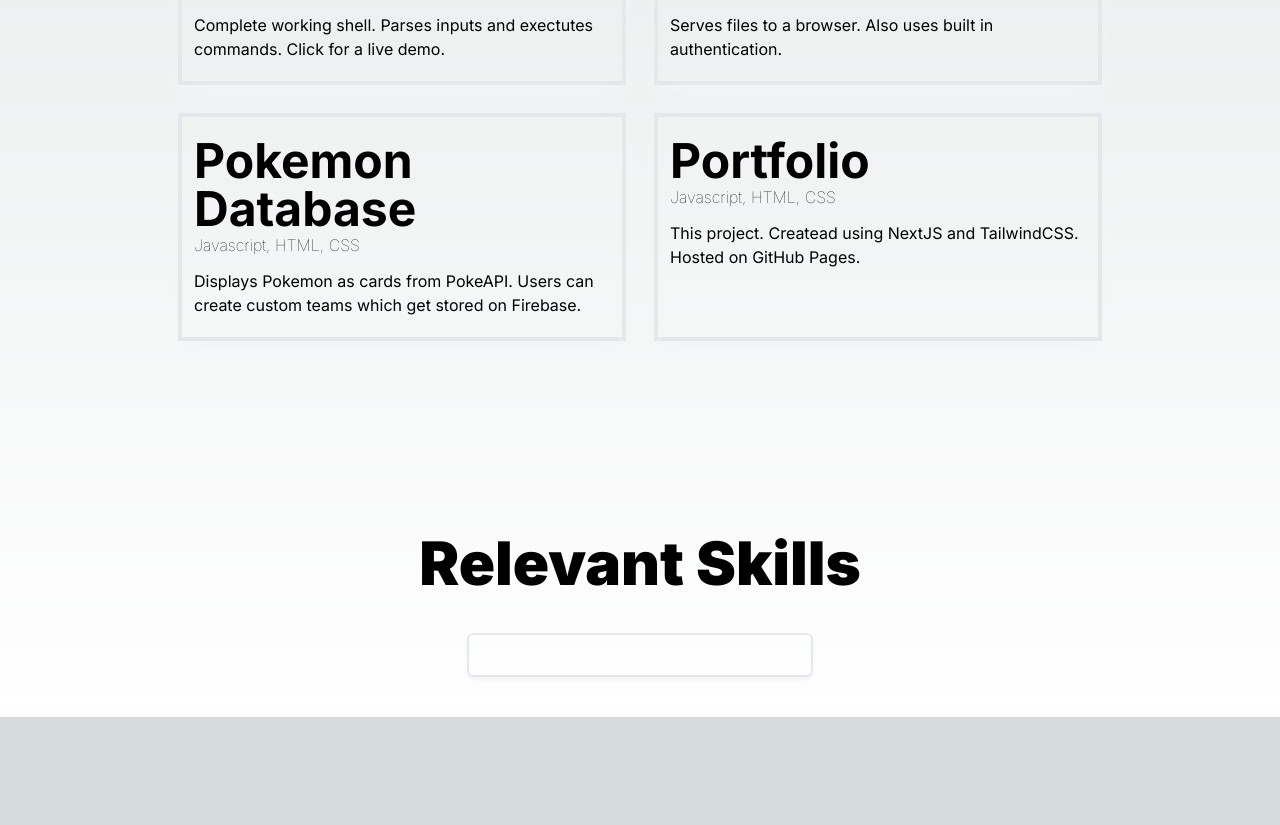
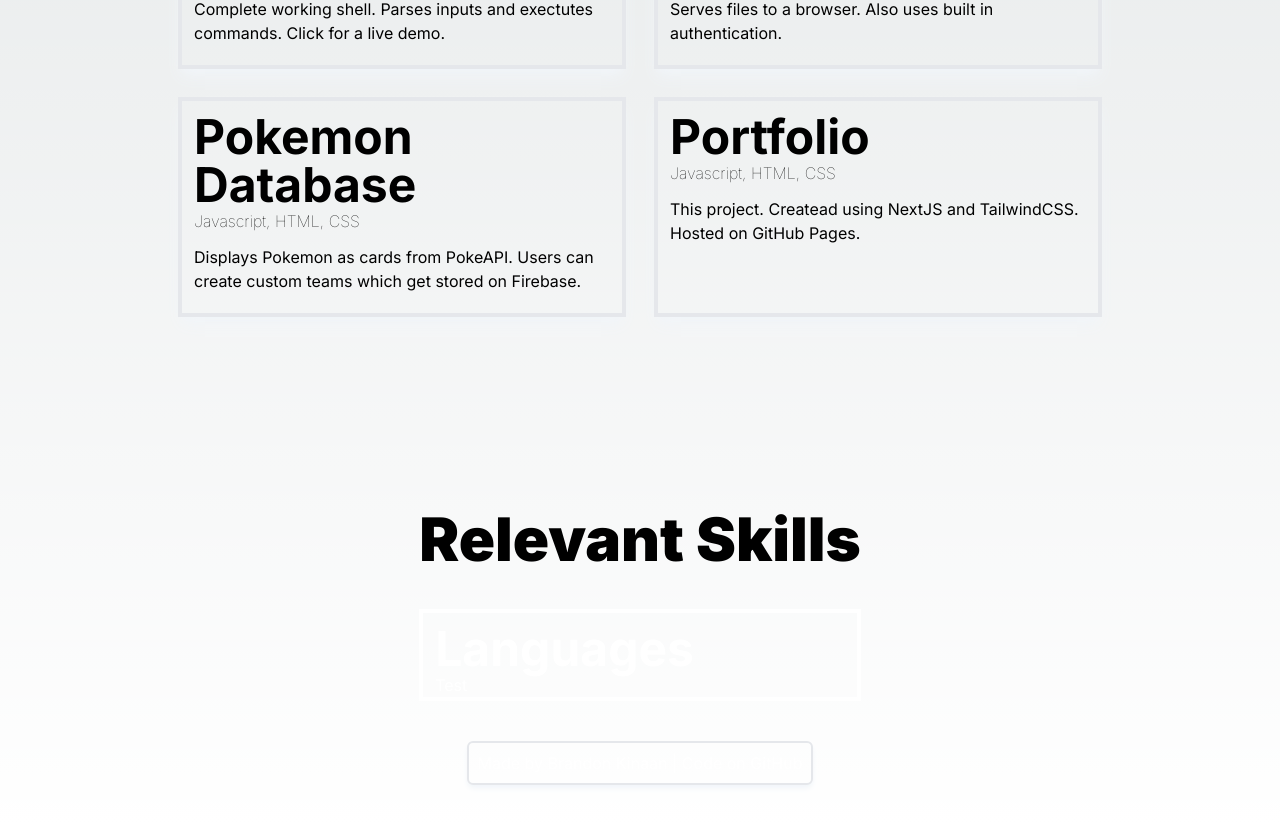
Before and after one commit to bkinaan/bkinaan.github.io, a Next.js app in the folder portfolio/: page / in a window 1280 px wide. Shown: the part 1001-1826 px from the top of the page. Before the commit the page ends 1718 px from the top, so only its background shows below. Built offline with nearby package versions, Linux system fonts and the light colour scheme; a web font is replaced by a local one.

Commit message:
updated skill formatting

```diff
--- a/portfolio/src/app/components/project.tsx
+++ b/portfolio/src/app/components/project.tsx
@@ -20,7 +20,7 @@ export default function Project(props: {name: string, lang: string, desc: string
     <div className={type}>
         <div className="pl-3 pb-5 pr-3">
             <a href={props.link}>
-            <div className="text-5xl pt-5 font-ss3 font-bold">{props.name}</div>
+            <div className="text-5xl pt-3 font-ss3 font-bold">{props.name}</div>
             <div className="font-ss3 font-thin pb-3">{props.lang}</div>
             <div className="font-ss3">{props.desc}</div>
             {/* <div className="font-ss3 font-extralight">Check it out <a href={props.link}>here</a></div>   */}
--- a/portfolio/src/app/components/skill.tsx
+++ b/portfolio/src/app/components/skill.tsx
@@ -1,7 +1,8 @@
 export default function Skill() {
     return (
-        <div>
-
+        <div className="border-4 border-white pl-3">
+            <div className="text-white text-ss3 text-5xl font-bold pt-3">Languages</div>
+            <div className="text-white text-ss3">Test</div>
         </div>
     );
 }
--- a/portfolio/src/app/components/skills-list.tsx
+++ b/portfolio/src/app/components/skills-list.tsx
@@ -1,8 +1,10 @@
+import Skill from "./skill";
+
 export default function Skills() {
     return (
-        <div>
+        <div className="mb-10">
             <div className='text-6xl text-center pb-10 font-ss3 font-black'>Relevant Skills</div>
-
+            <Skill />
         </div>
     );
 }
--- a/portfolio/src/app/page.tsx
+++ b/portfolio/src/app/page.tsx
@@ -19,7 +19,7 @@ export default function Home() {
             <div className='mb-48'></div>
             <Skills />
             <a href='https://github.com/bkinaan/bkinaan.github.io'>
-                <div className='text-white p-2 border-2 rounded-md shadow-md shadow-slate-100 hover:translate-y-2 hover:shadow-sm hover:shadow-slate-100 hover:text-black hover:bg-white transition duration-300 ease-in-out'>Made By Brandon Kinaan | Code on GitHub</div>
+                <div className='text-white p-2 border-2 rounded-md shadow-md shadow-slate-100 hover:translate-y-2 hover:shadow-sm hover:shadow-slate-100 hover:text-black hover:bg-white transition duration-300 ease-in-out'>Made by Brandon Kinaan | Code on GitHub</div>
             </a>
             <div className='pt-10'></div>
         </main>
```
